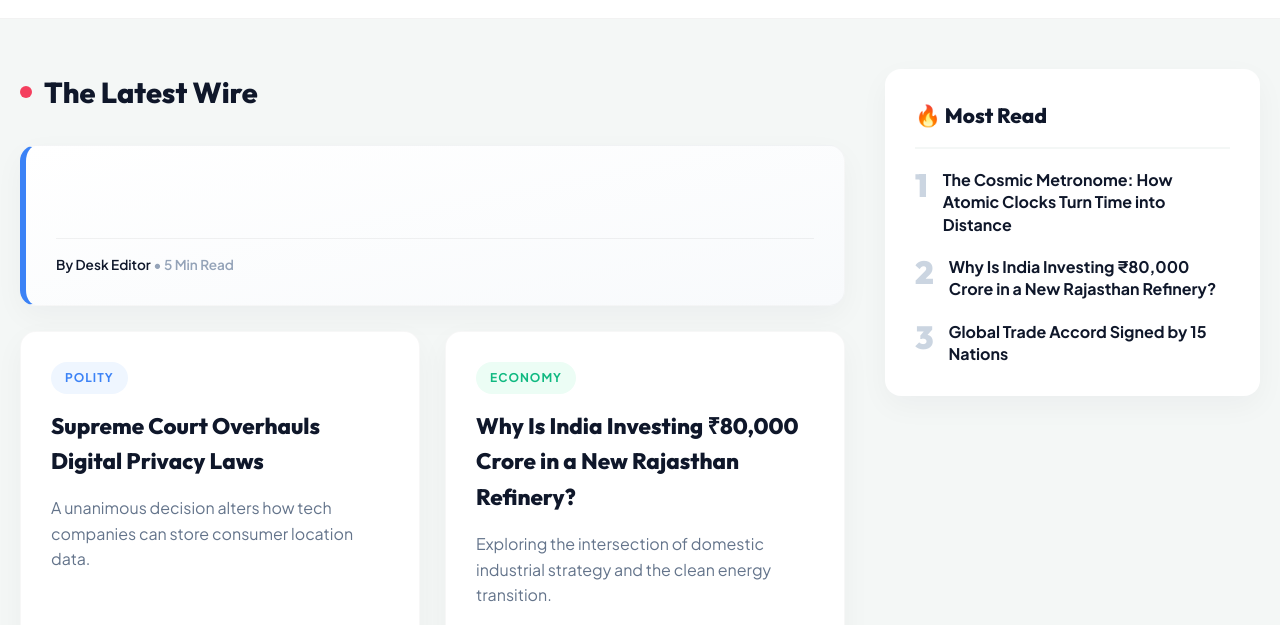
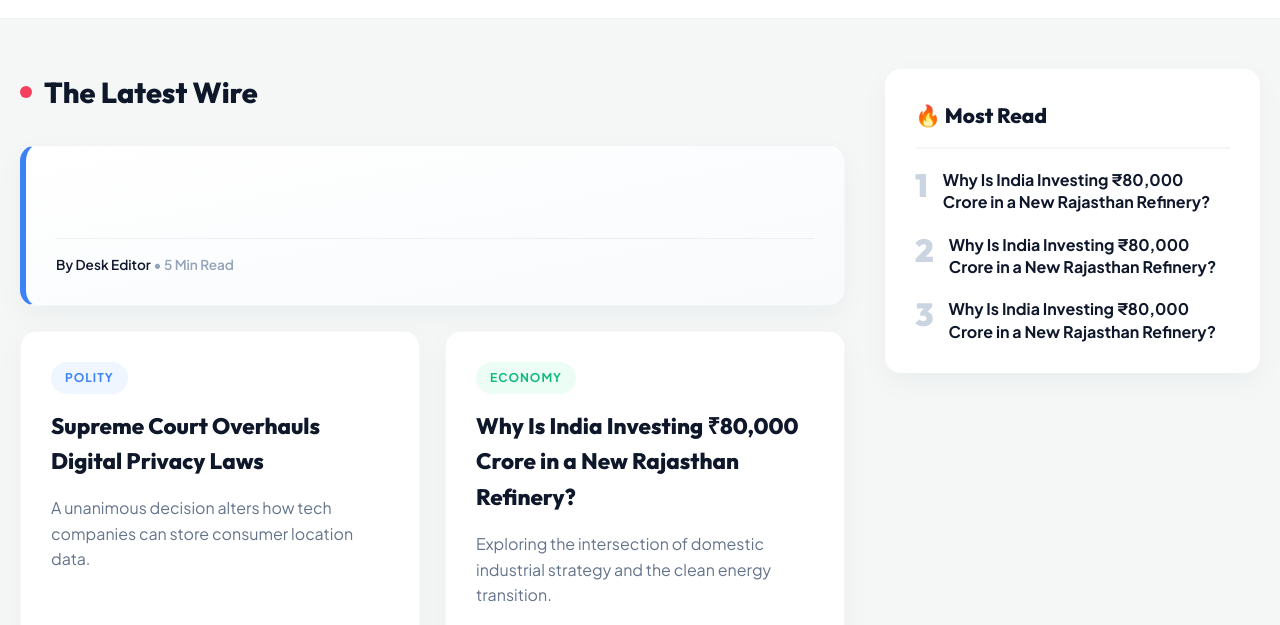
Before and after one commit to gyan-amala/my-news-site, an Eleventy site: page index.html in a window 1280 px wide. Shown: the part 132-757 px from the top of the page. Built offline with nearby package versions, Linux system fonts and the light colour scheme; Eleventy itself is replaced by a stand-in of ours; files that its build step writes are made by us from their sources.

Commit message:
Modify sidebar trending list links
Updated the sidebar with a new trending article link.

```diff
--- a/index.html
+++ b/index.html
@@ -43,24 +43,23 @@
                     {% endfor %}
                 </div>
             </main>
-
-            <!-- RIGHT: 30% SIDEBAR -->
+                        <!-- RIGHT: 30% SIDEBAR -->
             <aside class="sidebar">
-                <!-- Trending List (Static layout for visual structure) -->
+                <!-- Trending List -->
                 <div class="sidebar-widget">
                     <h3 class="widget-title">🔥 Most Read</h3>
                     <ul class="trending-list">
                         <li>
                             <span class="rank">1</span>
-                            <a href="#">The Cosmic Metronome: How Atomic Clocks Turn Time into Distance</a>
+                            <a href="https://bharatfrontier.com/" target="_blank">Why Is India Investing ₹80,000 Crore in a New Rajasthan Refinery?</a>
                         </li>
                         <li>
                             <span class="rank">2</span>
-                            <a href="#">Why Is India Investing ₹80,000 Crore in a New Rajasthan Refinery?</a>
+                            <a href="https://bharatfrontier.com/" target="_blank">Why Is India Investing ₹80,000 Crore in a New Rajasthan Refinery?</a>
                         </li>
                         <li>
                             <span class="rank">3</span>
-                            <a href="#">Global Trade Accord Signed by 15 Nations</a>
+                            <a href="https://bharatfrontier.com/" target="_blank">Why Is India Investing ₹80,000 Crore in a New Rajasthan Refinery?</a>
                         </li>
                     </ul>
                 </div>
```
